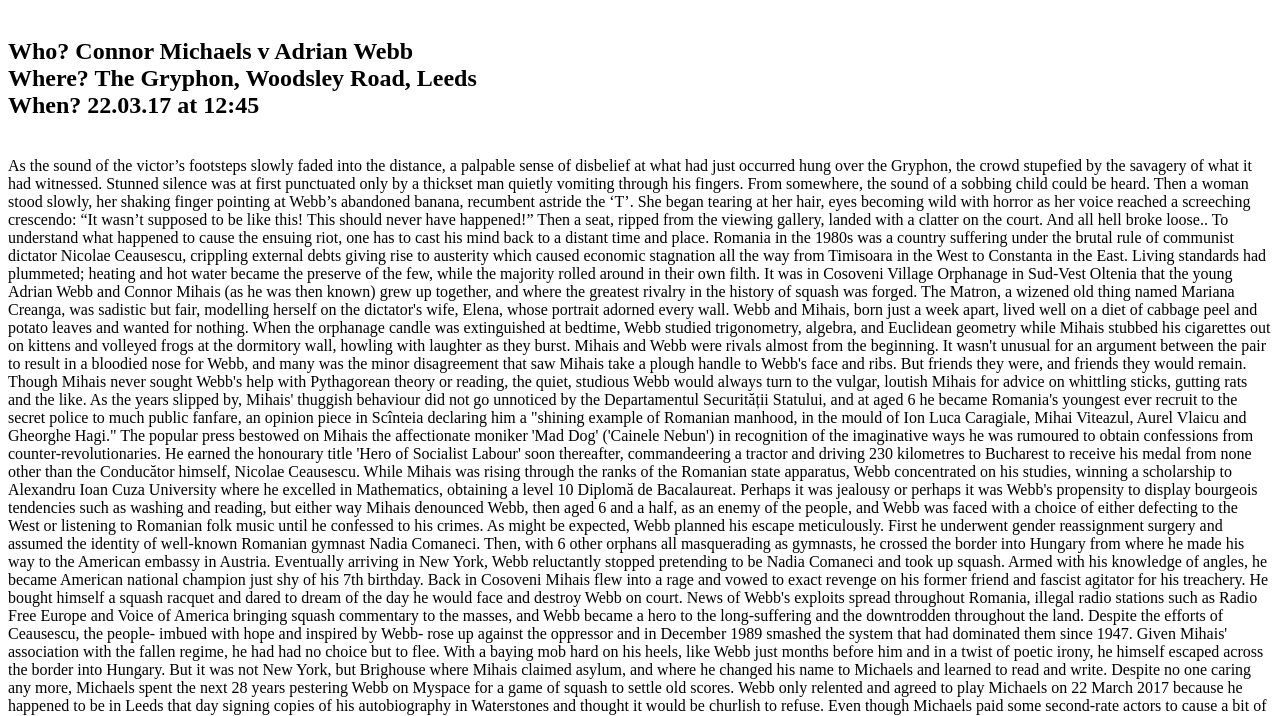
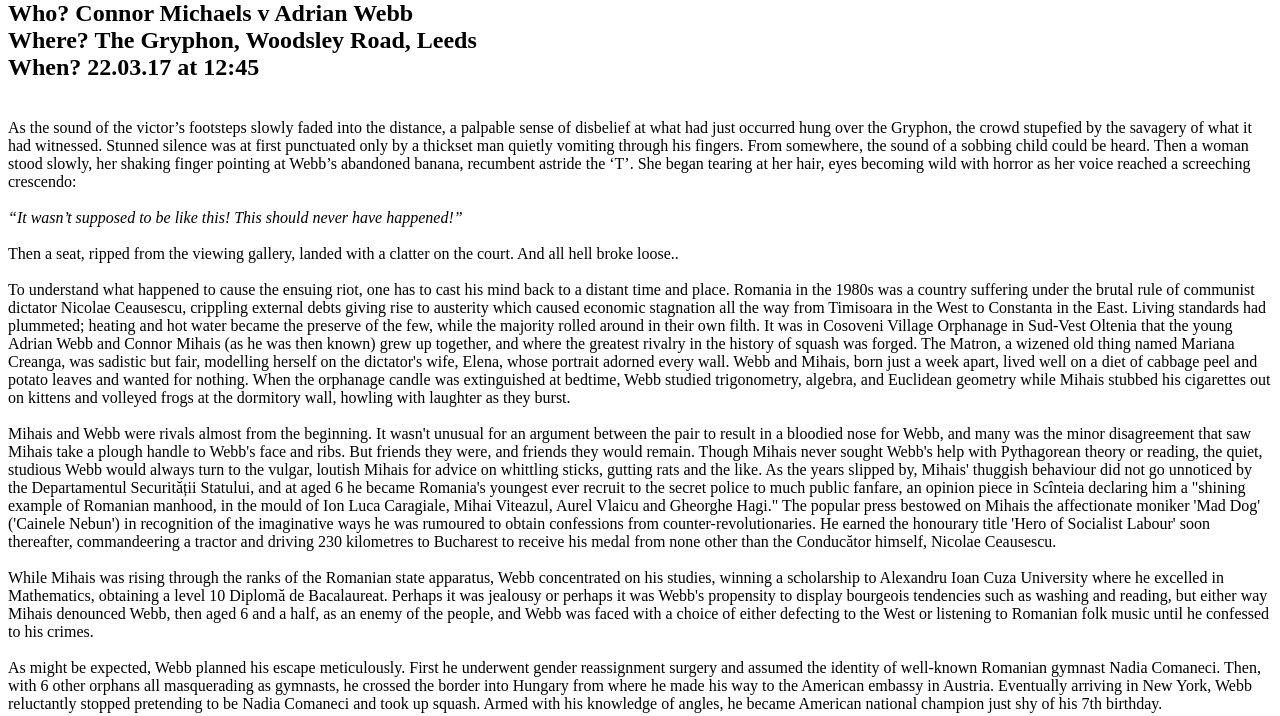
Before and after one commit to aewshopping/test, a plain HTML site: page index.html in a window 1280 px wide. Shown: the part 66-782 px from the top of the page. Drawn offline with Linux system fonts and the light colour scheme.

Commit message:
Update index.html

```diff
--- a/index.html
+++ b/index.html
@@ -1,5 +1,5 @@
 <h1>Squash match report</h1>
-<br>
+
 <h2>Who? Connor Michaels v Adrian Webb <br>
 Where? The Gryphon, Woodsley Road, Leeds <br>
 When? 22.03.17 at 12:45 <br>
@@ -7,26 +7,27 @@ When? 22.03.17 at 12:45 <br>
 <br>
 <body>
 As the sound of the victor’s footsteps slowly faded into the distance, a palpable sense of disbelief at what had just occurred hung over the Gryphon, the crowd stupefied by the savagery of what it had witnessed.  Stunned silence was at first punctuated only by a thickset man quietly vomiting through his fingers.  From somewhere, the sound of a sobbing child could be heard.  Then a woman stood slowly, her shaking finger pointing at Webb’s abandoned banana, recumbent astride the ‘T’.  She began tearing at her hair, eyes becoming wild with horror as her voice reached a screeching crescendo:
-
-“It wasn’t supposed to be like this!  This should never have happened!”
-
+<br><br>
+ <I>“It wasn’t supposed to be like this!  This should never have happened!”</I>
+<br><br>
 Then a seat, ripped from the viewing gallery, landed with a clatter on the court.  And all hell broke loose..
-
+<br><br>
 To understand what happened to cause the ensuing riot, one has to cast his mind back to a distant time and place. Romania in the 1980s was a country suffering under the brutal rule of communist dictator Nicolae Ceausescu, crippling external debts giving rise to austerity which caused economic stagnation all the way from Timisoara in the West to Constanta in the East.  Living standards had plummeted; heating and hot water became the preserve of the few, while the majority rolled around in their own filth.  It was in Cosoveni Village Orphanage in Sud-Vest Oltenia that the young Adrian Webb and Connor Mihais (as he was then known) grew up together, and where the greatest rivalry in the history of squash was forged.  The Matron, a wizened old thing named Mariana Creanga, was sadistic but fair, modelling herself on the dictator's wife, Elena, whose portrait adorned every wall.  Webb and Mihais, born just a week apart, lived well on a diet of cabbage peel and potato leaves and wanted for nothing.  When the orphanage candle was extinguished at bedtime, Webb studied trigonometry, algebra, and Euclidean geometry while Mihais stubbed his cigarettes out on kittens and volleyed frogs at the dormitory wall, howling with laughter as they burst.
-
+<br><br>
 Mihais and Webb were rivals almost from the beginning.  It wasn't unusual for an argument between the pair to result in a bloodied nose for Webb, and many was the minor disagreement that saw Mihais take a plough handle to Webb's face and ribs.  But friends they were, and friends they would remain.  Though Mihais never sought Webb's help with Pythagorean theory or reading, the quiet, studious Webb would always turn to the vulgar, loutish Mihais for advice on whittling sticks, gutting rats and the like.  As the years slipped by, Mihais' thuggish behaviour did not go unnoticed by the Departamentul Securității Statului, and at aged 6 he became Romania's youngest ever recruit to the secret police to much public fanfare, an opinion piece in Scînteia declaring him a "shining example of Romanian manhood, in the mould of Ion Luca Caragiale, Mihai Viteazul, Aurel Vlaicu and Gheorghe Hagi."  The popular press bestowed on Mihais the affectionate moniker 'Mad Dog' ('Cainele Nebun') in recognition of the imaginative ways he was rumoured to obtain confessions from counter-revolutionaries.  He earned the honourary title 'Hero of Socialist Labour' soon thereafter, commandeering a tractor and driving 230 kilometres to Bucharest to receive his medal from none other than the Conducător himself, Nicolae Ceausescu.
-
+<br><br>
 While Mihais was rising through the ranks of the Romanian state apparatus, Webb concentrated on his studies, winning a scholarship to Alexandru Ioan Cuza University where he excelled in Mathematics, obtaining a level 10 Diplomă de Bacalaureat.  Perhaps it was jealousy or perhaps it was Webb's propensity to display bourgeois tendencies such as washing and reading, but either way Mihais denounced Webb, then aged 6 and a half, as an enemy of the people, and Webb was faced with a choice of either defecting to the West or listening to Romanian folk music until he confessed to his crimes.
-
+<br><br>
 As might be expected, Webb planned his escape meticulously.  First he underwent gender reassignment surgery and assumed the identity of well-known Romanian gymnast Nadia Comaneci.  Then, with 6 other orphans all masquerading as gymnasts, he crossed the border into Hungary from where he made his way to the American embassy in Austria.  Eventually arriving in New York, Webb reluctantly stopped pretending to be Nadia Comaneci and took up squash.  Armed with his knowledge of angles, he became American national champion just shy of his 7th birthday.
-
+<br><br>
 Back in Cosoveni Mihais flew into a rage and vowed to exact revenge on his former friend and fascist agitator for his treachery.  He bought himself a squash racquet and dared to dream of the day he would face and destroy Webb on court.  News of Webb's exploits spread throughout Romania, illegal radio stations such as Radio Free Europe and Voice of America bringing squash commentary to the masses, and Webb became a hero to the long-suffering and the downtrodden throughout the land.  Despite the efforts of Ceausescu, the people- imbued with hope and inspired by Webb- rose up against the oppressor and in December 1989 smashed the system that had dominated them since 1947.
-
+<br><br>
 Given Mihais' association with the fallen regime, he had had no choice but to flee.  With a baying mob hard on his heels, like Webb just months before him and in a twist of poetic irony, he himself escaped across the border into Hungary.  But it was not New York, but Brighouse where Mihais claimed asylum, and where he changed his name to Michaels and learned to read and write.  Despite no one caring any more, Michaels spent the next 28 years pestering Webb on Myspace for a game of squash to settle old scores.  Webb only relented and agreed to play Michaels on 22 March 2017 because he happened to be in Leeds that day signing copies of his autobiography in Waterstones and thought it would be churlish to refuse.  Even though Michaels paid some second-rate actors to cause a bit of a scene following the game, the game itself was an utter anticlimax, Webb unsurprisingly thrashing Michaels 3-0.
-
+<br><br>
 The end.
-
+<br><br><br>
 
 Adrian Webb
+<br>
 This match report was written in my capacity as sports journalist and historian.
 </body>
```
